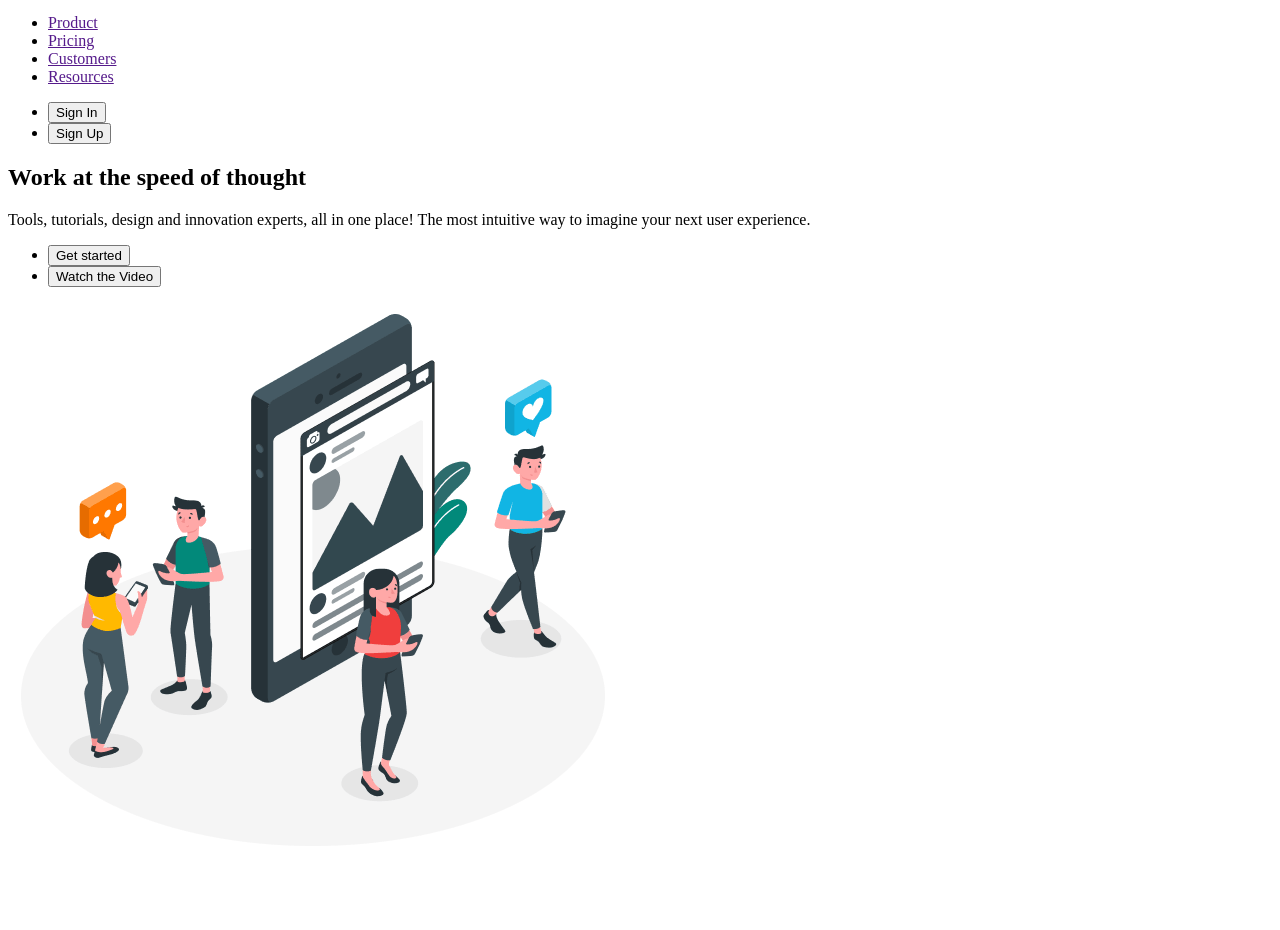
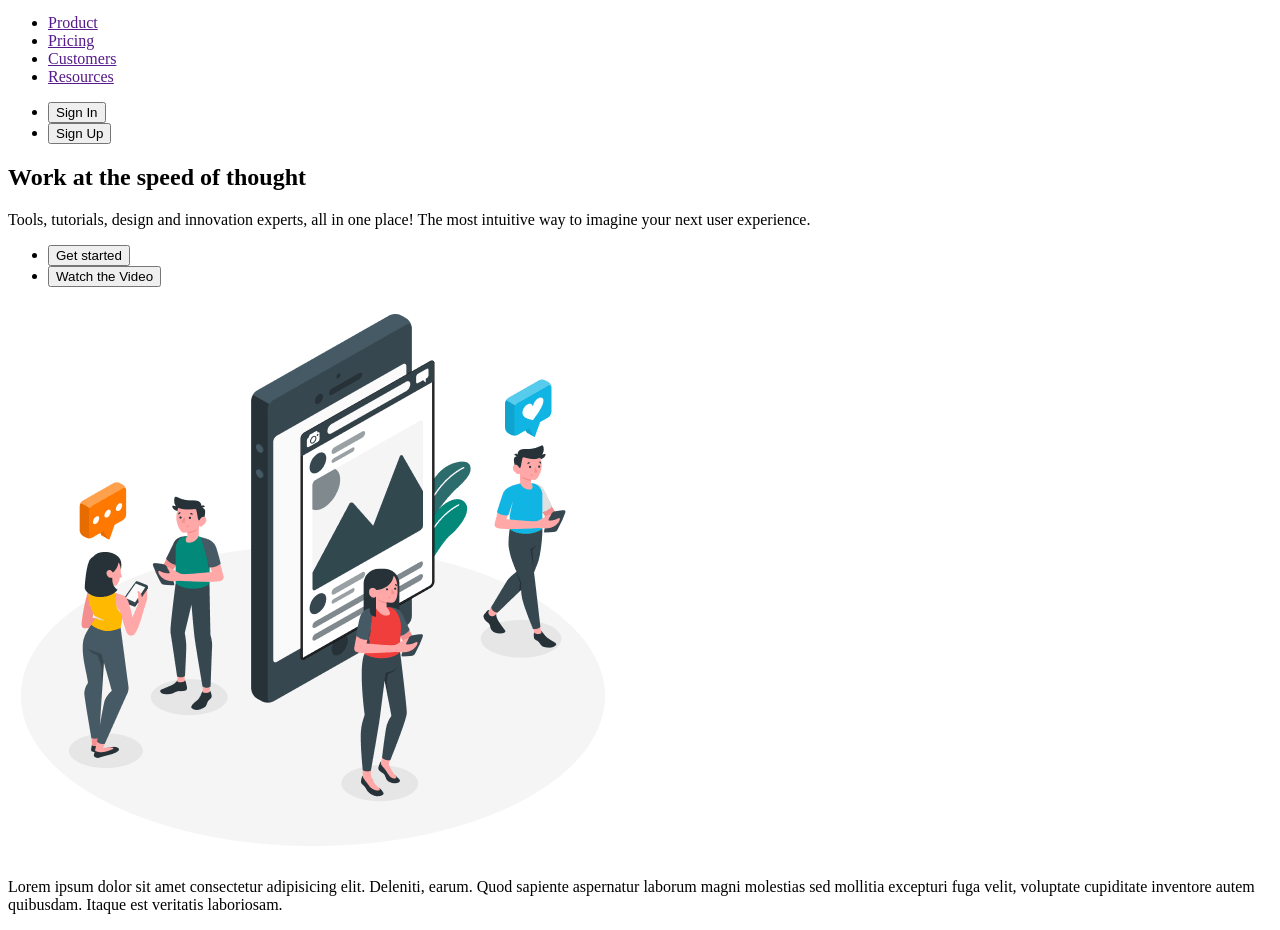
Before and after one commit to Sivonenko/Business-promotion-120, a plain HTML site: page index.html in a window 1280 px wide. Shown: the part 50-980 px from the top of the page. Before the commit the page ends 920 px from the top, so only its background shows below. Drawn offline with Linux system fonts and the light colour scheme.

Commit message:
add text

```diff
--- a/index.html
+++ b/index.html
@@ -38,6 +38,12 @@
         </ul>
         <img src="./images/hero-img.png" alt="People" width="610" />
       </section>
+      <p>
+        Lorem ipsum dolor sit amet consectetur adipisicing elit. Deleniti,
+        earum. Quod sapiente aspernatur laborum magni molestias sed mollitia
+        excepturi fuga velit, voluptate cupiditate inventore autem quibusdam.
+        Itaque est veritatis laboriosam.
+      </p>
     </main>
   </body>
 </html>
```
